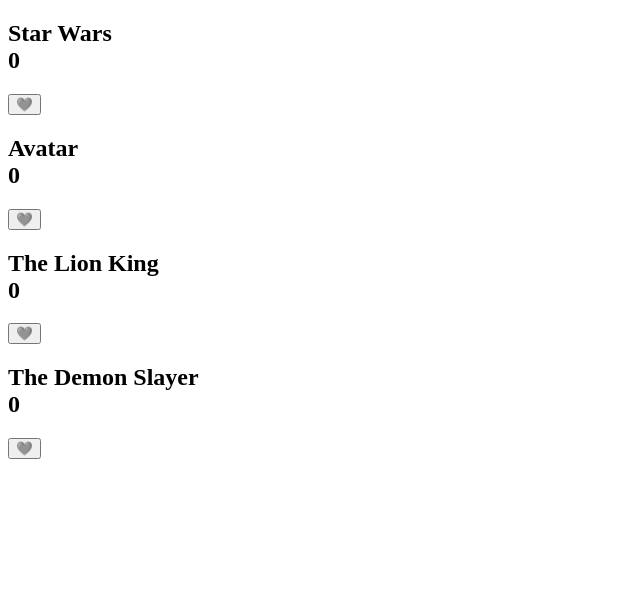
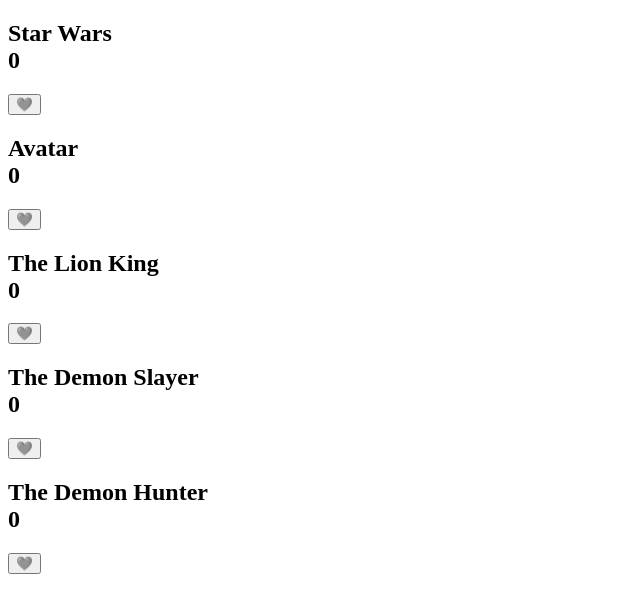
Before and after one commit to Its-Steve19/My-first-react-app, a React (Vite) app: page / in a window 1280 px wide. Shown: the top 612 px of the page, without its empty margins (0-640 px from the left). Built offline with nearby package versions, Linux system fonts and the light colour scheme.

Commit message:
Added a few carrds

```diff
--- a/src/App.jsx
+++ b/src/App.jsx
@@ -38,6 +38,7 @@
       <Card title="Avatar" />
       <Card title="The Lion King" />
       <Card title="The Demon Slayer" />
+       <Card title="The Demon Hunter" />
     </div>
   );
 };
```
